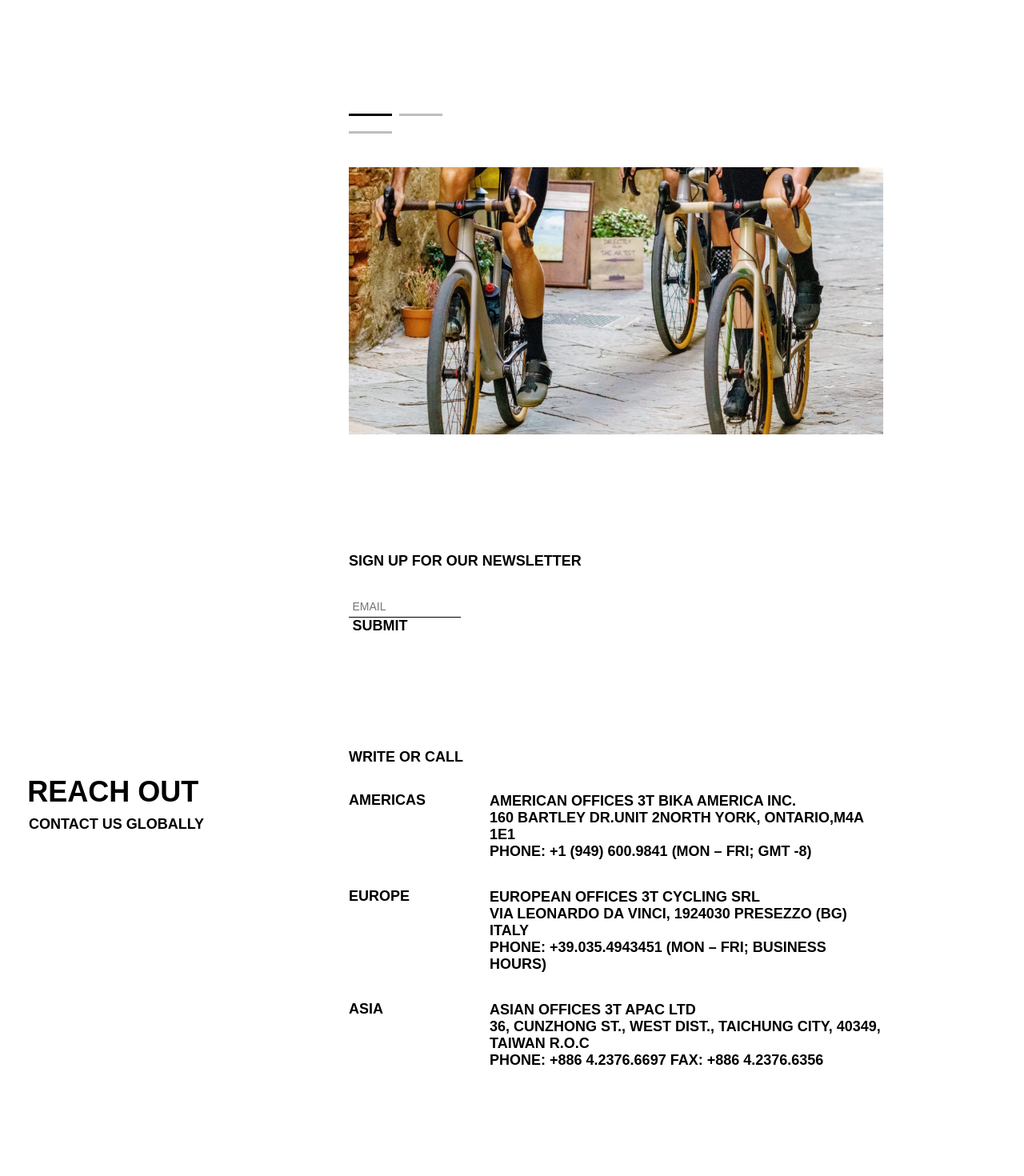
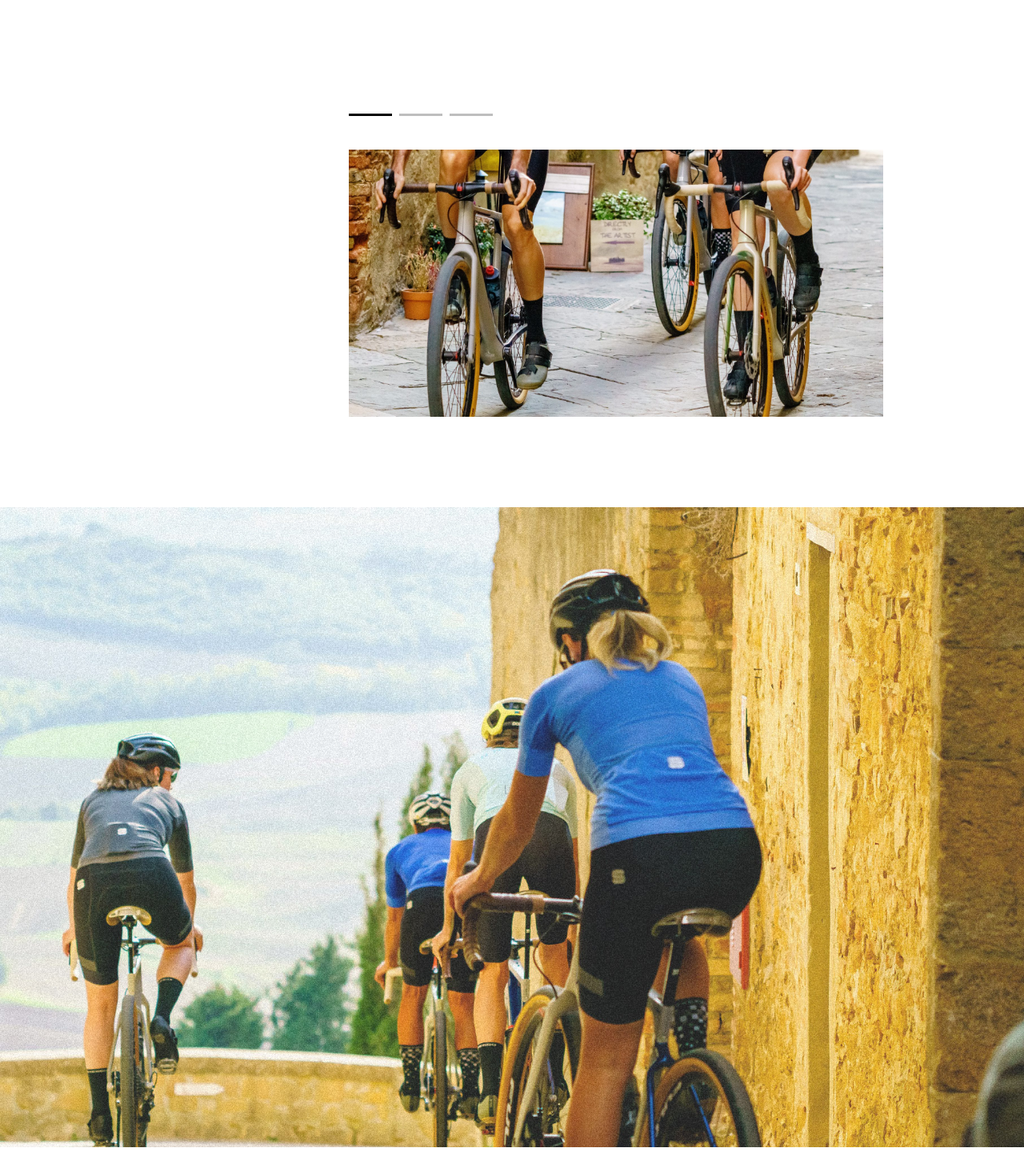
Before and after one commit to JoshuaIsADev/3t, a React (Vite) app: page /exploro in a window 1280 px wide. Shown: the part 2680-4150 px from the top of the page at 80% size. Built offline with nearby package versions, Linux system fonts and the light colour scheme; a web font is replaced by a local one.

Commit message:
added SectionFeature component

```diff
--- a/src/pages/Exploro.jsx
+++ b/src/pages/Exploro.jsx
@@ -11,6 +11,7 @@ import Video from '../ui/Video';
 import Img from '../ui/Img';
 import Gallery from '../ui/Gallery';
 import { ButtonGallery } from '../ui/Button';
+import SectionFeature from '../ui/SectionFeature';
 
 const exploroProducts = [
   {
@@ -63,6 +64,7 @@ const productHighlights = [
       '/img/3T-BMW-Exploro-Bike-13.jpg',
       '/img/3T-BMW-Exploro-Bike-10.jpg',
     ],
+    featureImg: '/img/exploro-travel.jpg',
   },
 ];
 
@@ -137,6 +139,9 @@ function Exploro() {
       <Section id='gallery'>
         <Gallery src={productHighlights[0].galleryImg} />
       </Section>
+      <SectionFeature
+        background={productHighlights[0].featureImg}
+      ></SectionFeature>
     </>
   );
 }
--- a/src/ui/Gallery.jsx
+++ b/src/ui/Gallery.jsx
@@ -26,7 +26,7 @@ function Gallery({ src }) {
   return (
     <>
       <Row $variation='smallPadding'>
-        <Column>
+        <Column $variation='fourColumns'>
           {src.map((index, i) => (
             <ButtonGallery
               key={index}
```
